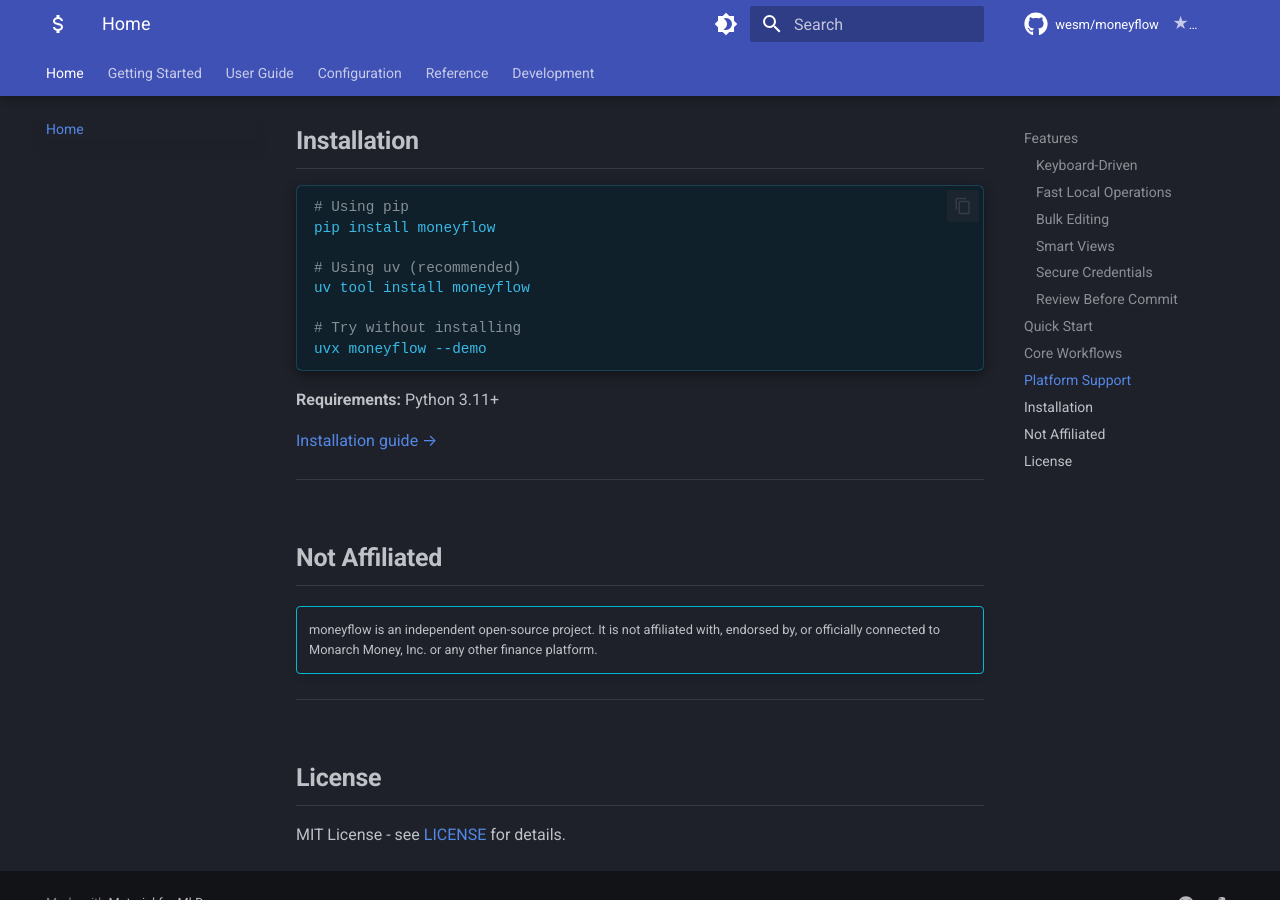
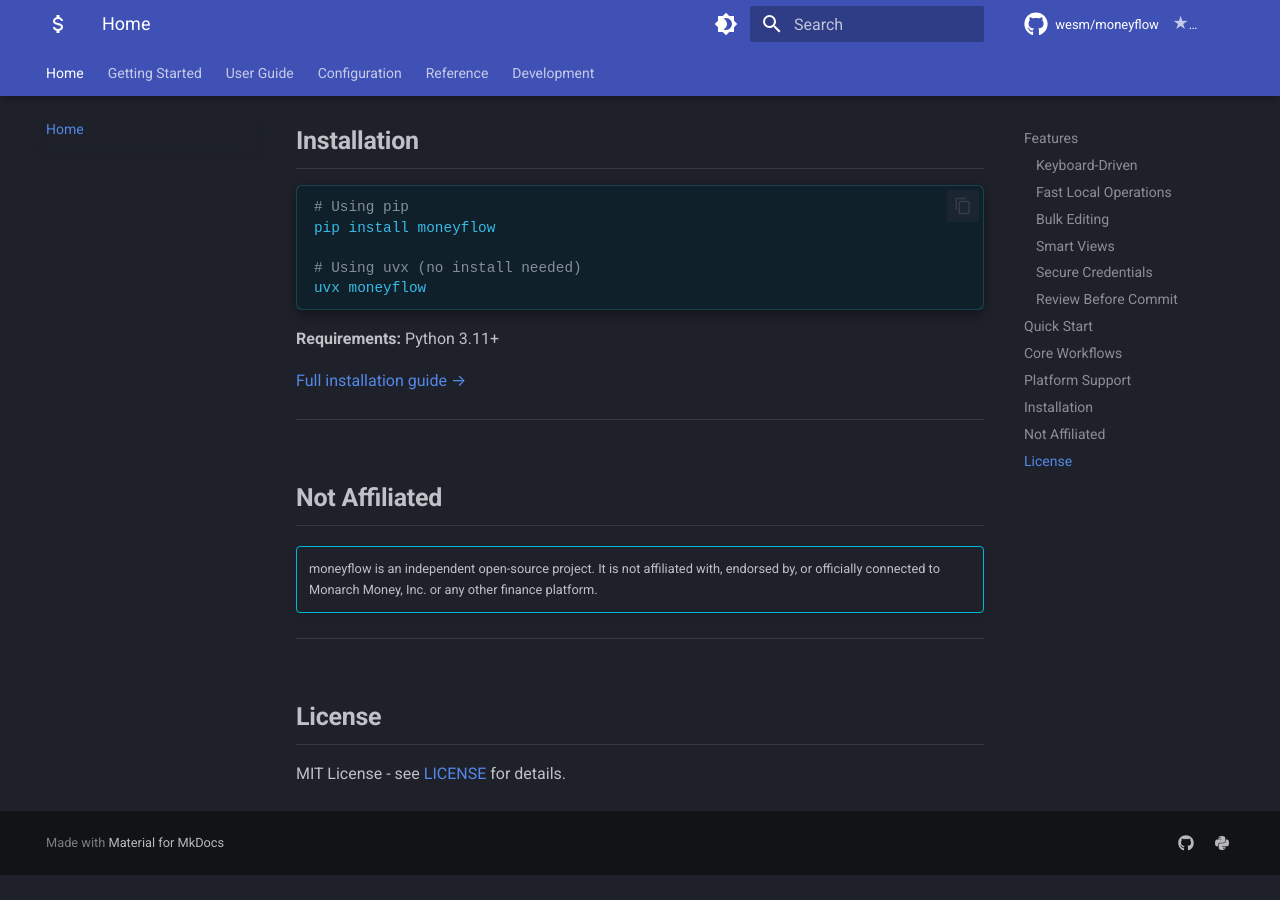
Before and after one commit to LeonB28/moneyflow, an MkDocs documentation site: the page built from docs/index.md, in a window 1280 px wide and 900 px high, scrolled down 3096 px. Built offline with MkDocs 1.6.1 and Material for MkDocs 9.7.7, drawn with Linux system fonts in a browser that asks for light colours; comment, search, counter and statistics services are not loaded; the version menu is left out; after the commit the page ends 3971 px from its top, so only the background shows below that.

Commit message:
docs: Make installation instructions consistent (pip vs uvx only)

````diff
--- a/docs/index.md
+++ b/docs/index.md
@@ -121,16 +121,13 @@
 # Using pip
 pip install moneyflow
 
-# Using uv (recommended)
-uv tool install moneyflow
-
-# Try without installing
-uvx moneyflow --demo
+# Using uvx (no install needed)
+uvx moneyflow
 ```
 
 **Requirements:** Python 3.11+
 
-[Installation guide →](getting-started/installation.md)
+[Full installation guide →](getting-started/installation.md)
 
 ---
 
````
